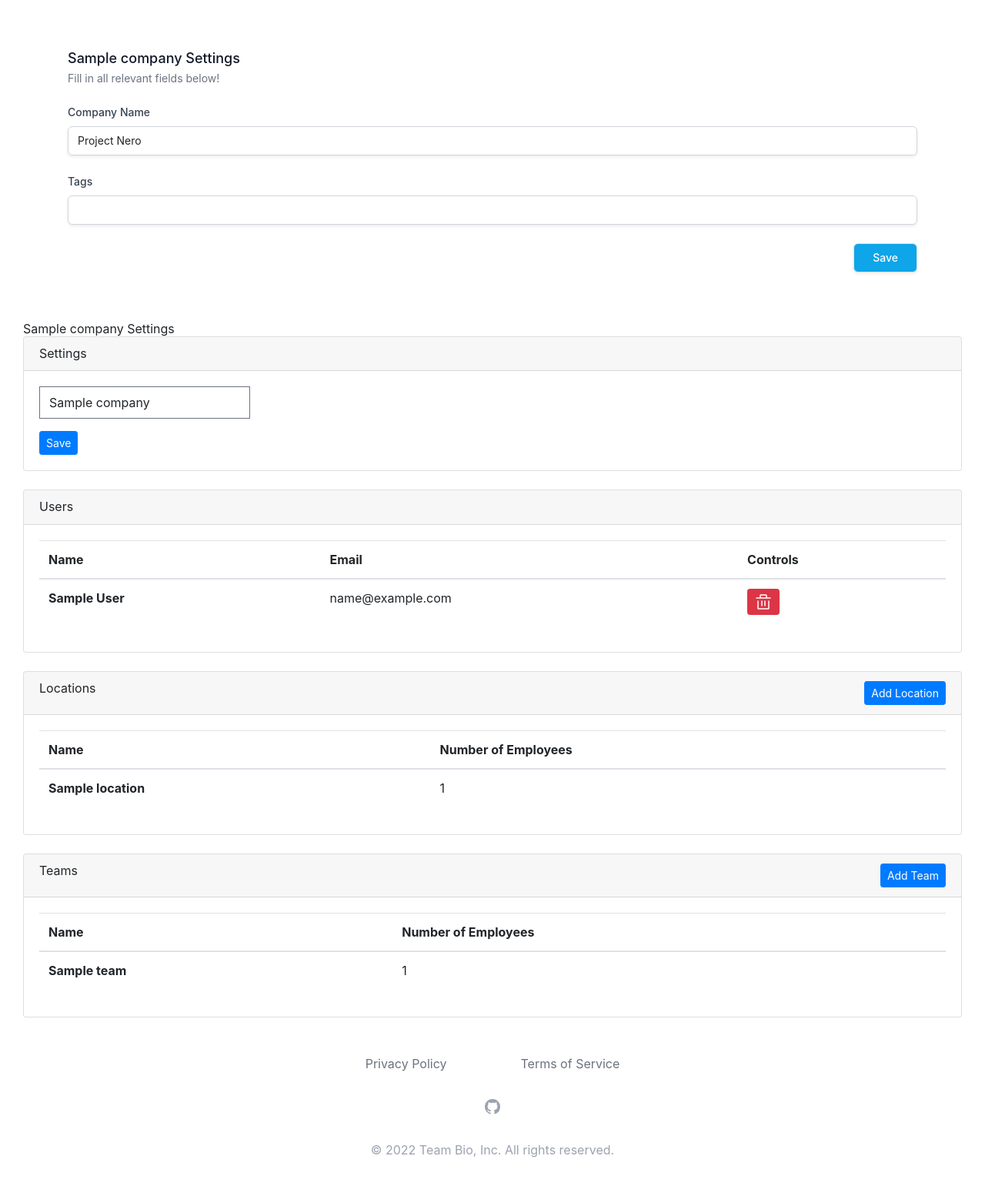
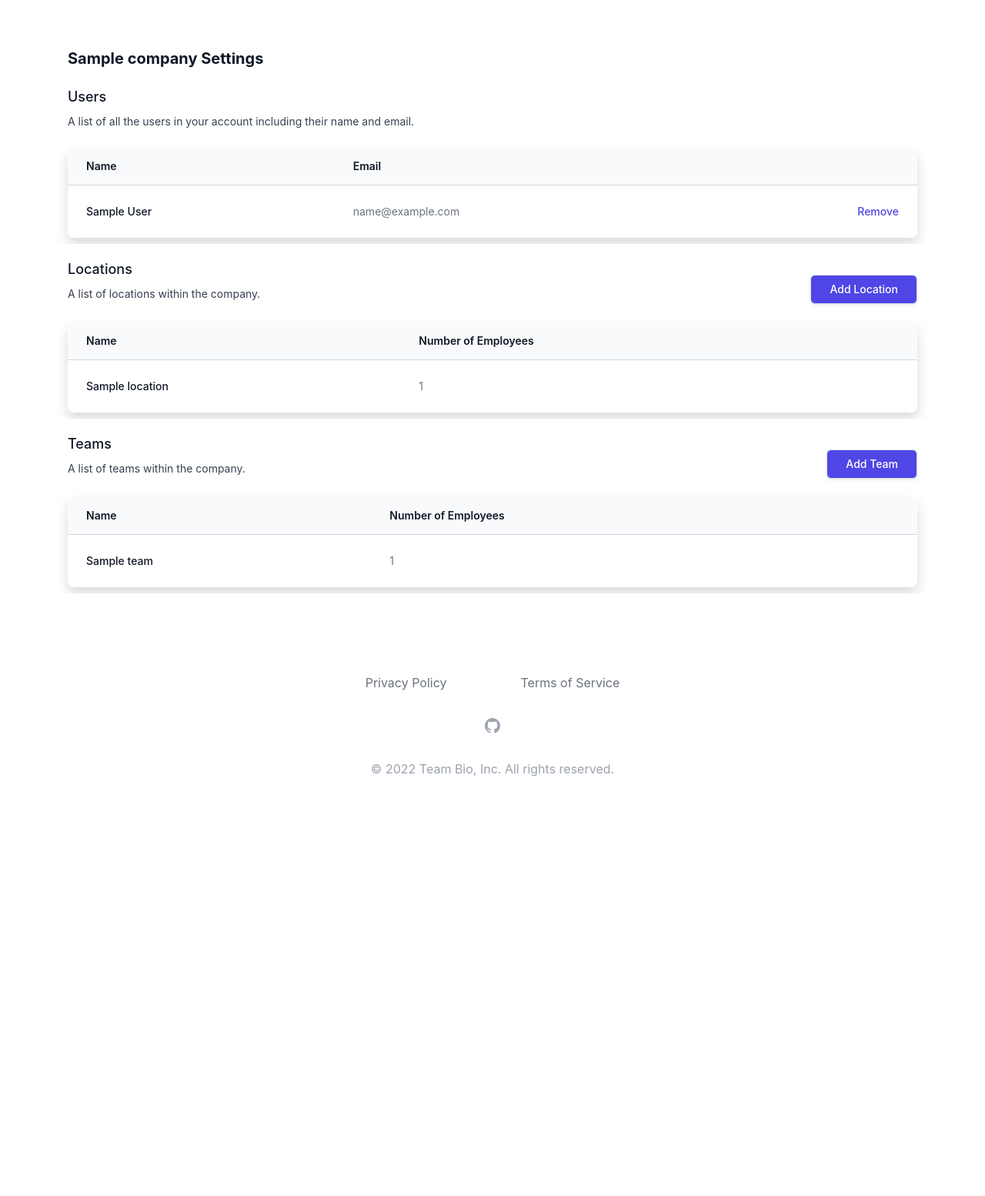
Before and after one commit to aaronspindler/Team.Bio, a Django app: page /company/settings in a window 1280 px wide. Shown: the part 90-1644 px from the top of the page at 77% size. After the commit the page ends 1099 px from the top, so only its background shows below. Run offline with Django 4.2, Linux system fonts and the light colour scheme; a user stored in the database is signed in; tables that the repository leaves empty hold one stand-in row (values such as "Sample post"); some libraries are stand-ins or nearby versions.

Commit message:
Updated company settings

```diff
--- a/companies/views.py
+++ b/companies/views.py
@@ -60,14 +60,12 @@ def remove_user(request, email_prefix):
 def company_settings(request):
     company = request.user.company
     company_users = company.get_active_users
-    company_form = CompanyForm(instance=company)
 
     locations = Location.objects.filter(company=company).order_by('name')
 
     teams = Team.objects.filter(company=company).order_by('name')
 
     context = {
-        'company_form': company_form,
         'company_users': company_users,
         'locations': locations,
         'teams': teams,
--- a/templates/companies/company_settings.html
+++ b/templates/companies/company_settings.html
@@ -5,82 +5,37 @@
 
 {% block content %}
     <main class="mx-auto max-w-6xl px-4 pt-10 pb-12 lg:pb-16">
-  <form>
         <div class="space-y-6">
             <div>
-        <h1 class="text-lg font-medium leading-6 text-gray-900">{{ user.company }} Settings</h1>
-        <p class="mt-1 text-sm text-gray-500">Fill in all relevant fields below!</p>
+                <h1 class="text-xl font-bold leading-6 text-gray-900">{{ user.company }} Settings</h1>
             </div>
-
-      <div>
-        <label for="project-name" class="block text-sm font-medium text-gray-700">Company Name</label>
-        <div class="mt-1">
-          <input type="text" name="project-name" id="project-name" class="block w-full rounded-md border-gray-300 shadow-sm focus:border-sky-500 focus:ring-sky-500 sm:text-sm" value="Project Nero">
+            <div class="sm:flex sm:items-center">
+                <div class="sm:flex-auto">
+                    <h2 class="text-lg font-medium text-gray-900">Users</h2>
+                    <p class="mt-2 text-sm text-gray-700">A list of all the users in your account including their name and email.</p>
                 </div>
             </div>
-
-      <div>
-        <label for="tags" class="block text-sm font-medium text-gray-700">Tags</label>
-        <input type="text" name="tags" id="tags" class="mt-1 block w-full rounded-md border-gray-300 shadow-sm focus:border-sky-500 focus:ring-sky-500 sm:text-sm">
-      </div>
-
-      <div class="flex justify-end">
-        <button type="submit" class="ml-3 inline-flex justify-center rounded-md border border-transparent bg-sky-500 py-2 px-4 text-sm font-medium text-white shadow-sm hover:bg-sky-600 focus:outline-none focus:ring-2 focus:ring-sky-500 focus:ring-offset-2">Save</button>
-      </div>
-    </div>
-  </form>
-</main>
-    <div class="container">
-        <div class="row">
-            <div class="col-md-12">
-                <h1>{{ user.company }} Settings</h1>
-            </div>
-        </div>
-        <div class="row">
-            <div class="col-md-12">
-                <div class="card">
-                    <h5 class="card-header d-flex justify-content-between align-items-center">
-                        Settings
-                    </h5>
-                    <div class="card-body">
-                        <form method="post">
-                            {% csrf_token %}
-                            <div class="form-group">
-                                {{ company_form.name }}
-                            </div>
-                            <button class="btn btn-primary btn-sm" type='submit'>Save</button>
-                        </form>
-                    </div>
-                </div>
-            </div>
-        </div>
-        <br>
-        <div class="row">
-            <div class="col-md-12">
-                <div class="card">
-                    <h5 class="card-header d-flex justify-content-between align-items-center">
-                        Users
-                    </h5>
-                    <div class="card-body">
-                        <table class="table">
-                            <thead>
+            <div class="mt-8 flex flex-col">
+                <div class="-my-2 -mx-4 overflow-x-auto sm:-mx-6 lg:-mx-8">
+                    <div class="inline-block min-w-full py-2 align-middle md:px-6 lg:px-8">
+                        <div class="overflow-hidden shadow ring-1 ring-black ring-opacity-5 md:rounded-lg">
+                            <table class="min-w-full divide-y divide-gray-300">
+                                <thead class="bg-gray-50">
                                 <tr>
-                                <th scope="col">Name</th>
-                                <th scope="col">Email</th>
-                                <th scope="col">Controls</th>
+                                    <th scope="col" class="py-3.5 pl-4 pr-3 text-left text-sm font-semibold text-gray-900 sm:pl-6">Name</th>
+                                    <th scope="col" class="px-3 py-3.5 text-left text-sm font-semibold text-gray-900">Email</th>
+                                    <th scope="col" class="relative py-3.5 pl-3 pr-4 sm:pr-6">
+                                        <span class="sr-only">Remove</span>
+                                    </th>
                                 </tr>
                                 </thead>
-                            <tbody>
+                                <tbody class="divide-y divide-gray-200 bg-white">
                                 {% for company_user in company_users %}
                                     <tr>
-                                    <th scope="row"><a
-                                            href="{% url 'user_profile' company_user.email_prefix %}">{{ company_user.name }}</a>
-                                    </th>
-                                    <td>{{ company_user.email }}</td>
-                                    <td>
-                                        <a href="{% url 'remove_user' company_user.email_prefix %}"
-                                           class="btn btn-sm btn-danger"><img
-                                                src="{% static 'icons/trash-light.svg' %}"></a>
+                                        <td class="whitespace-nowrap py-4 pl-4 pr-3 text-sm font-medium text-gray-900 sm:pl-6">{{ company_user.name }}</td>
+                                        <td class="whitespace-nowrap px-3 py-4 text-sm text-gray-500">{{ company_user.email }}</td>
+                                        <td class="relative whitespace-nowrap py-4 pl-3 pr-4 text-right text-sm font-medium sm:pr-6">
+                                            <a href="{% url 'remove_user' company_user.email_prefix %}" class="text-indigo-600 hover:text-indigo-900">Remove<span class="sr-only">, {{ company_user.name }}</span></a>
                                         </td>
                                     </tr>
                                 {% endfor %}
@@ -90,35 +45,37 @@
                     </div>
                 </div>
             </div>
-        <br>
-        <div class="row">
-            <div class="col-md-12">
-                <div class="card">
-                    <div class="card-header">
-                        <div class="row">
-                            <div class="col-md-10">
-                                <h5 class="d-flex justify-content-between align-items-center">
-                                    Locations
-                                </h5>
+            <div class="sm:flex sm:items-center">
+                <div class="sm:flex-auto">
+                    <h2 class="text-lg font-medium text-gray-900">Locations</h2>
+                    <p class="mt-2 text-sm text-gray-700">A list of locations within the company.</p>
                 </div>
-                            <div class="col-md-2 text-right">
-                                <a href="{% url 'add_location' %}" class="btn btn-primary btn-sm">Add Location</a>
+                <div class="mt-4 sm:mt-0 sm:ml-16 sm:flex-none">
+                    <a type="button" href="{% url 'add_location' %}" class="inline-flex items-center justify-center rounded-md border border-transparent bg-indigo-600 px-4 py-2 text-sm font-medium text-white shadow-sm hover:bg-indigo-700 focus:outline-none focus:ring-2 focus:ring-indigo-500 focus:ring-offset-2 sm:w-auto">Add Location</a>
                 </div>
             </div>
-                    </div>
-                    <div class="card-body">
-                        <table class="table">
-                            <thead>
+            <div class="mt-8 flex flex-col">
+                <div class="-my-2 -mx-4 overflow-x-auto sm:-mx-6 lg:-mx-8">
+                    <div class="inline-block min-w-full py-2 align-middle md:px-6 lg:px-8">
+                        <div class="overflow-hidden shadow ring-1 ring-black ring-opacity-5 md:rounded-lg">
+                            <table class="min-w-full divide-y divide-gray-300">
+                                <thead class="bg-gray-50">
                                 <tr>
-                                <th scope="col">Name</th>
-                                <th scope="col">Number of Employees</th>
+                                    <th scope="col" class="py-3.5 pl-4 pr-3 text-left text-sm font-semibold text-gray-900 sm:pl-6">Name</th>
+                                    <th scope="col" class="px-3 py-3.5 text-left text-sm font-semibold text-gray-900">Number of Employees</th>
+                                    <th scope="col" class="relative py-3.5 pl-3 pr-4 sm:pr-6">
+                                        <span class="sr-only">Remove</span>
+                                    </th>
                                 </tr>
                                 </thead>
-                            <tbody>
+                                <tbody class="divide-y divide-gray-200 bg-white">
                                 {% for location in locations %}
                                     <tr>
-                                    <th scope="row">{{ location.name }}</th>
-                                    <td>{{ location.user_set.count }}</td>
+                                        <td class="whitespace-nowrap py-4 pl-4 pr-3 text-sm font-medium text-gray-900 sm:pl-6">{{ location.name }}</td>
+                                        <td class="whitespace-nowrap px-3 py-4 text-sm text-gray-500">{{ location.user_set.count }}</td>
+{#                                        <td class="relative whitespace-nowrap py-4 pl-3 pr-4 text-right text-sm font-medium sm:pr-6">#}
+{#                                            <a href="#" class="text-indigo-600 hover:text-indigo-900">Remove<span class="sr-only">, {{ location.name }}</span></a>#}
+{#                                        </td>#}
                                     </tr>
                                 {% endfor %}
                                 </tbody>
@@ -127,35 +84,37 @@
                     </div>
                 </div>
             </div>
-    <br>
-        <div class="row">
-            <div class="col-md-12">
-                <div class="card">
-                    <div class="card-header">
-                        <div class="row">
-                            <div class="col-md-10">
-                                <h5 class="d-flex justify-content-between align-items-center">
-                                    Teams
-                                </h5>
+        <div class="sm:flex sm:items-center">
+                <div class="sm:flex-auto">
+                    <h2 class="text-lg font-medium text-gray-900">Teams</h2>
+                    <p class="mt-2 text-sm text-gray-700">A list of teams within the company.</p>
                 </div>
-                            <div class="col-md-2 text-right">
-                                <a href="{% url 'add_team' %}" class="btn btn-primary btn-sm">Add Team</a>
+                <div class="mt-4 sm:mt-0 sm:ml-16 sm:flex-none">
+                    <a type="button" href="{% url 'add_team' %}" class="inline-flex items-center justify-center rounded-md border border-transparent bg-indigo-600 px-4 py-2 text-sm font-medium text-white shadow-sm hover:bg-indigo-700 focus:outline-none focus:ring-2 focus:ring-indigo-500 focus:ring-offset-2 sm:w-auto">Add Team</a>
                 </div>
             </div>
-                    </div>
-                    <div class="card-body">
-                        <table class="table">
-                            <thead>
+            <div class="mt-8 flex flex-col">
+                <div class="-my-2 -mx-4 overflow-x-auto sm:-mx-6 lg:-mx-8">
+                    <div class="inline-block min-w-full py-2 align-middle md:px-6 lg:px-8">
+                        <div class="overflow-hidden shadow ring-1 ring-black ring-opacity-5 md:rounded-lg">
+                            <table class="min-w-full divide-y divide-gray-300">
+                                <thead class="bg-gray-50">
                                 <tr>
-                                <th scope="col">Name</th>
-                                <th scope="col">Number of Employees</th>
+                                    <th scope="col" class="py-3.5 pl-4 pr-3 text-left text-sm font-semibold text-gray-900 sm:pl-6">Name</th>
+                                    <th scope="col" class="px-3 py-3.5 text-left text-sm font-semibold text-gray-900">Number of Employees</th>
+                                    <th scope="col" class="relative py-3.5 pl-3 pr-4 sm:pr-6">
+                                        <span class="sr-only">Remove</span>
+                                    </th>
                                 </tr>
                                 </thead>
-                            <tbody>
+                                <tbody class="divide-y divide-gray-200 bg-white">
                                 {% for team in teams %}
                                     <tr>
-                                    <th scope="row">{{ team.name }}</th>
-                                    <td>{{ team.user_set.count }}</td>
+                                        <td class="whitespace-nowrap py-4 pl-4 pr-3 text-sm font-medium text-gray-900 sm:pl-6">{{ team.name }}</td>
+                                        <td class="whitespace-nowrap px-3 py-4 text-sm text-gray-500">{{ team.user_set.count }}</td>
+{#                                        <td class="relative whitespace-nowrap py-4 pl-3 pr-4 text-right text-sm font-medium sm:pr-6">#}
+{#                                            <a href="#" class="text-indigo-600 hover:text-indigo-900">Remove<span class="sr-only">, {{ location.name }}</span></a>#}
+{#                                        </td>#}
                                     </tr>
                                 {% endfor %}
                                 </tbody>
@@ -165,4 +124,5 @@
                 </div>
             </div>
         </div>
+    </main>
 {% endblock content %}
```
Lines whose indentation alone changed are shown as unchanged.
